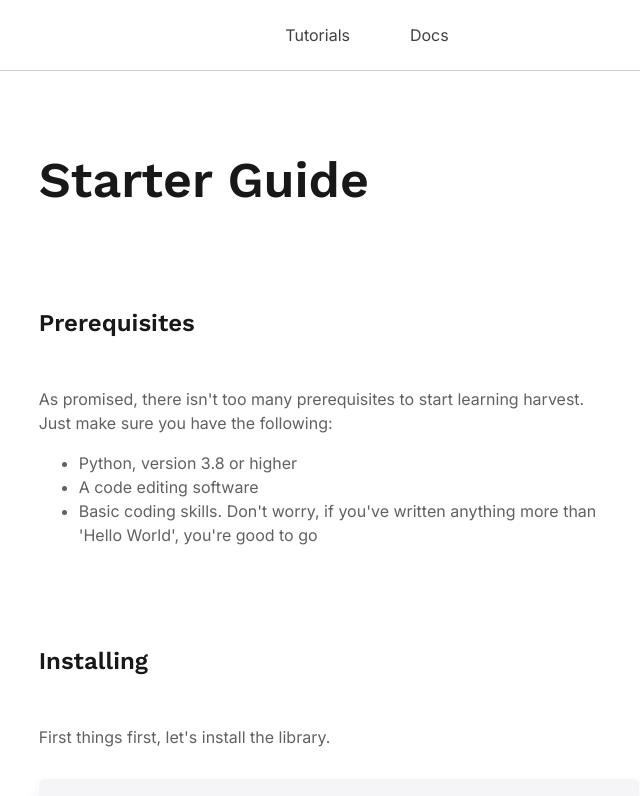
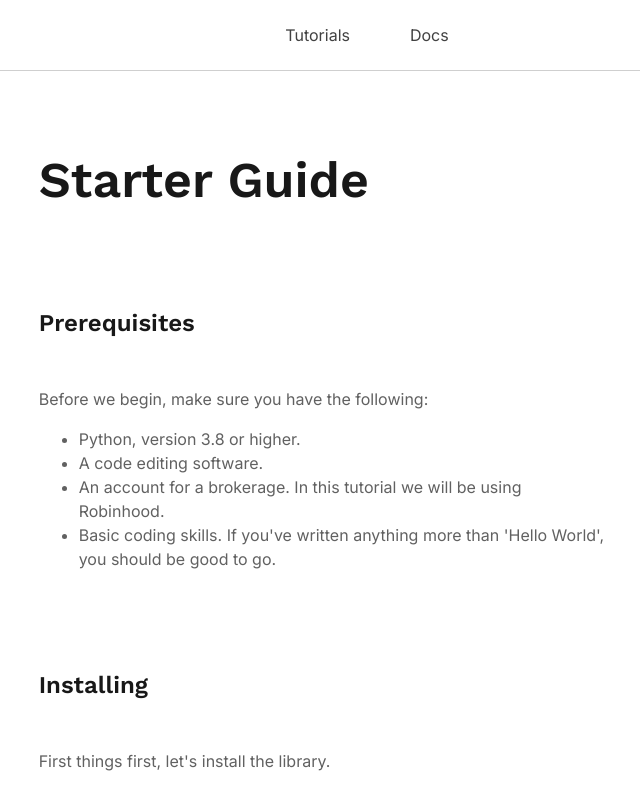
Before and after one commit to tfukaza/harvest, a Next.js app in the folder website/: page /tutorial/starter in a window 1280 px wide. Shown: the top 796 px of the page, without its empty margins (273-913 px from the left). Built offline with nearby package versions, Linux system fonts and the light colour scheme.

Commit message:
Updated tutorial

```diff
--- a/website/pages/tutorial/starter.js
+++ b/website/pages/tutorial/starter.js
@@ -17,14 +17,14 @@ export default function Module() {
             <div className={styles.text}>
                 <h1>Starter Guide</h1>
                 <h2>Prerequisites</h2>
-                <p>As promised, there isn&#39;t too many prerequisites to
-                    start learning harvest. Just make sure you have the following:
+                <p>Before we begin, make sure you have the following:
                 </p>
                 <ul>
-                    <li>Python, version 3.8 or higher</li>
-                    <li>A code editing software</li>
-                    <li>Basic coding skills. Don&#39;t worry, if you&#39;ve written anything more than
-                        &#39;Hello World&#39;, you&#39;re good to go
+                    <li>Python, version 3.8 or higher.</li>
+                    <li>A code editing software.</li>
+                    <li>An account for a brokerage. In this tutorial we will be using Robinhood.</li>
+                    <li>Basic coding skills. If you&#39;ve written anything more than
+                        &#39;Hello World&#39;, you should be good to go.
                     </li>
                 </ul>
 
@@ -159,11 +159,12 @@ if __name__ == "__main__":
     t.set_algo(Twitter())
     t.run(interval='1DAY')`}></CodeBlock>
 
-                <p>By specifying interval=&#39;1DAY&#39; in run, the _handler will be called once every day.
+                <p>By specifying interval=&#39;1DAY&#39; in run, the handler function will be called once every day.</p>
 
-                Now you can log into Robinhood on your phone or computer, and watch Harvest automatically buy and sell Twitter stocks!
-
-                For more examples, check out the sample codes in the example folder.
+                <p>
+                Now run the code. If this is the first time connecting to Robinhood, you should see
+                a setup wizard pop up. Follow the steps to set up login credentials for
+                Robinhood.
                 </p>
             </div>
 
```
